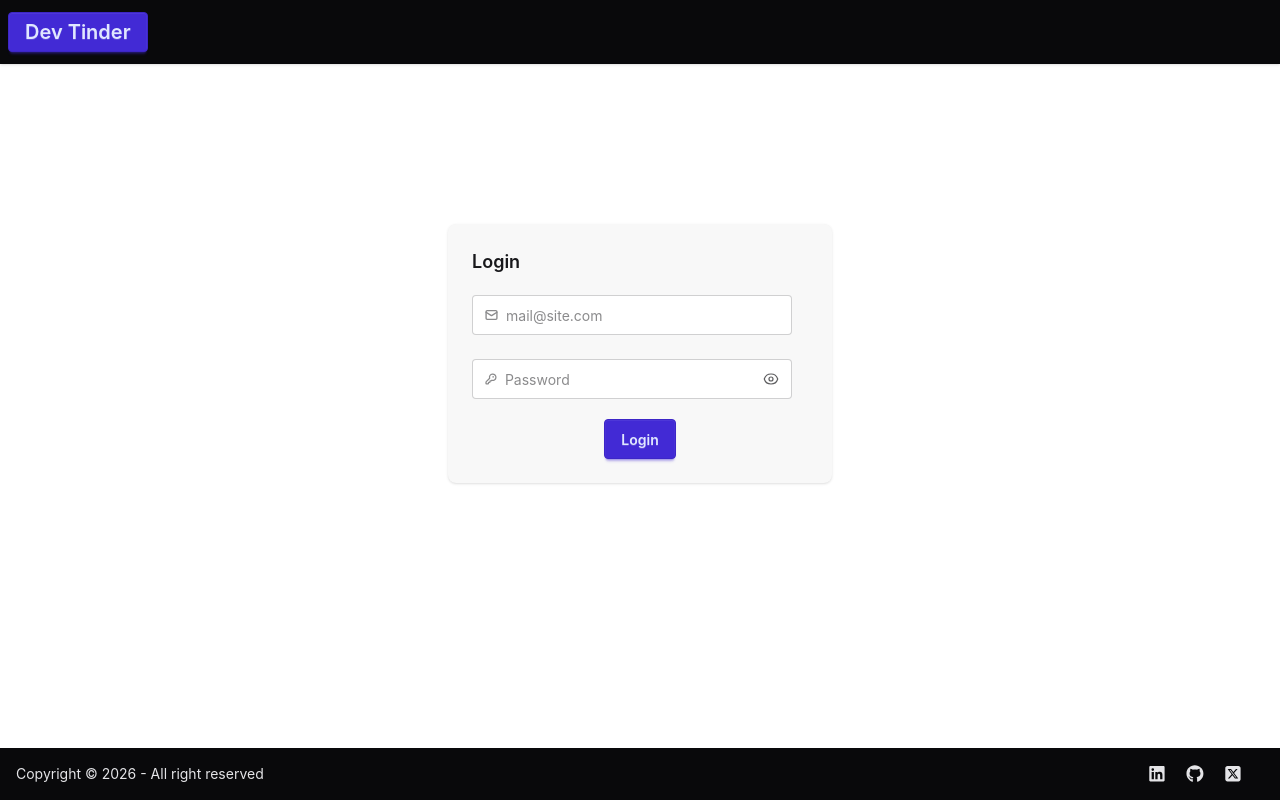
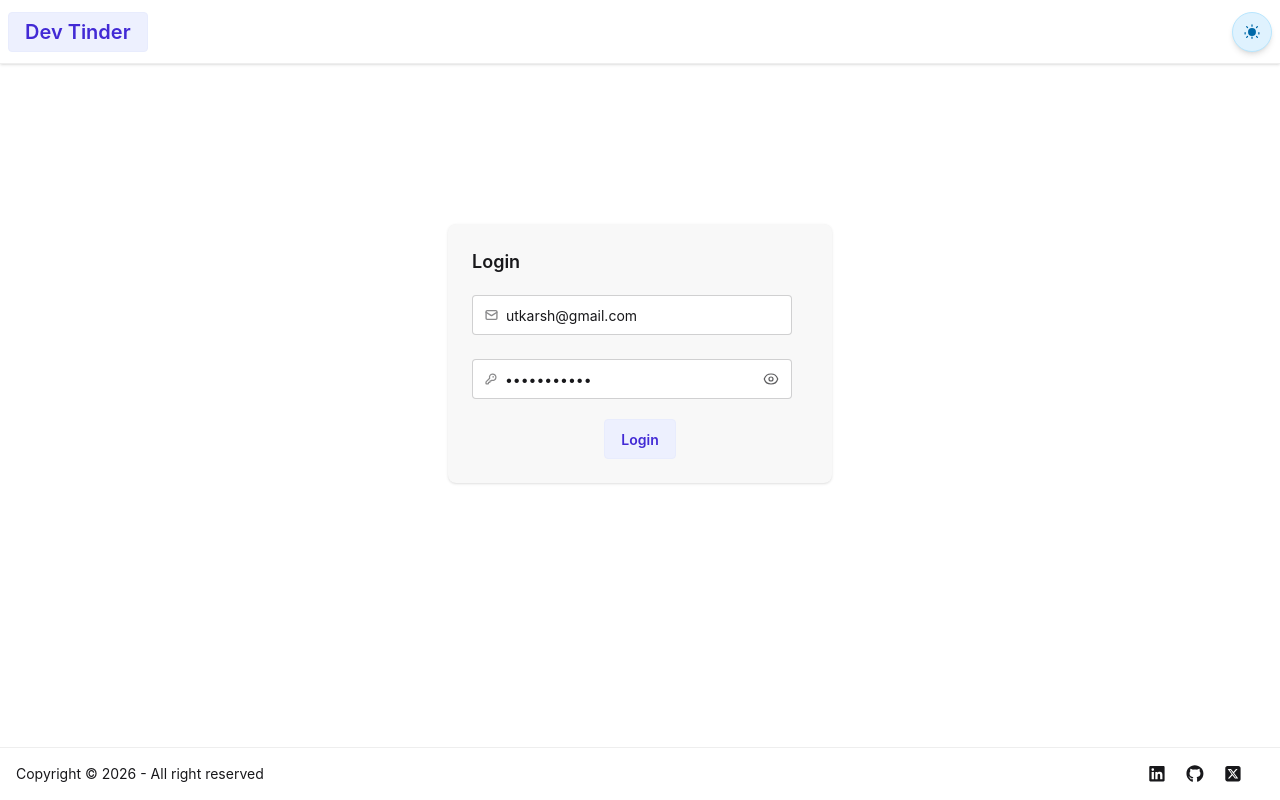
Before and after one commit to Utkarshcode1412/Dev-Tinder-Frontend, a React (Vite) app: page /login in a window 1280 px wide. Built offline with nearby package versions, Linux system fonts and the light colour scheme; no server answers.

Commit message:
added toggle button for dark and light mode in the navbar, added theme persistence using localStorage, and updated the login component to pre-fill email and password fields for testing purposes.

```diff
--- a/src/components/Body.jsx
+++ b/src/components/Body.jsx
@@ -1,9 +1,40 @@
-import React from 'react'
+import React, { useEffect } from 'react'
 import NavBar from './NavBar.jsx'
-import { Outlet } from 'react-router-dom'
+import { Outlet, useNavigate } from 'react-router-dom'
 import Footer from './Footer.jsx'
+import { useDispatch, useSelector } from 'react-redux'
+import axios from 'axios'
+import { BASE_URL } from '../utils/constants.js'
+import { addUser } from '../utils/userSlice.js'
 
 const Body = () => {
+  const dispatch = useDispatch();
+  const navigate = useNavigate();
+  const userData = useSelector((state) => state.user)
+
+  const fetchUser = async () => {
+    if(userData) return;
+
+    try{
+      const res = await axios.get(BASE_URL + "/profile/view", {
+       withCredentials: true,
+      });
+
+      dispatch(addUser(res.data));
+
+    }  catch(err){
+      if (err.status === 401) {
+        navigate("/login");
+      }
+      console.error(err);
+    }
+  };
+
+  useEffect(() => {
+    fetchUser();
+  }, []);
+
+
   return (
     <div>
         <NavBar />
--- a/src/components/Footer.jsx
+++ b/src/components/Footer.jsx
@@ -23,7 +23,7 @@ const Footer = () => {
 
   return (
     <div>
-        <footer className="footer sm:footer-horizontal bg-neutral text-neutral-content items-center p-4 fixed bottom-0 left-0 w-full z-50">
+        <footer className="footer sm:footer-horizontal border-t border-base-300 bg-base-100 text-base-content items-center p-4 fixed bottom-0 left-0 w-full z-50">
             <aside className="grid-flow-col items-center">
                 <p>Copyright © {new Date().getFullYear()} - All right reserved</p>
             </aside>
--- a/src/components/Login.jsx
+++ b/src/components/Login.jsx
@@ -13,8 +13,8 @@ const Login = () => {
 
   useEffect(() => {
     const savedEmail = localStorage.getItem("devTinderEmail") || "";
-    setEmailId("");
-    setPassword("");
+    setEmailId("utkarsh@gmail.com");
+    setPassword("Utkarsh@123");
   }, []);
 
   const dispatch = useDispatch();
@@ -141,7 +141,7 @@ const Login = () => {
                 </p>
                 {error && <p className="text-sm text-red-500 mt-2">{error}</p>}
                 <div className="card-actions justify-center pt-2">
-                  <button type="submit" className="btn btn-primary">Login</button>
+                  <button type="submit" className="btn btn-soft btn-primary">Login</button>
                 </div>
           </form>
         </div>
--- a/src/components/NavBar.jsx
+++ b/src/components/NavBar.jsx
@@ -1,46 +1,86 @@
-import React from 'react'
+import React, { useEffect, useState } from 'react'
 import { useSelector } from 'react-redux';
 import { FontAwesomeIcon } from '@fortawesome/react-fontawesome';
 import { faCircleUser, faRightToBracket, faGear } from '@fortawesome/free-solid-svg-icons';
-
+import { Link } from 'react-router-dom';
 
 const NavBar = () => {
   const user = useSelector((state) => state.user);
+  const [theme, setTheme] = useState(() => localStorage.getItem('theme') || 'light');
+
+  useEffect(() => {
+    const savedTheme = localStorage.getItem('theme');
+
+    if (savedTheme) {
+      setTheme(savedTheme);
+    } else if (window.matchMedia('(prefers-color-scheme: dark)').matches) {
+      setTheme('dark');
+    }
+  }, []);
+
+  useEffect(() => {
+    document.documentElement.setAttribute('data-theme', theme);
+    localStorage.setItem('theme', theme);
+  }, [theme]);
+
   return (
     <>
-       <div className="navbar bg-neutral shadow-sm">
+      <div className="navbar border-b border-base-300 bg-base-100 text-base-content shadow-sm">
         <div className="flex-1">
-            <a className="btn btn-primary text-xl">Dev Tinder</a>
+          <Link to="/" className="btn btn-soft btn-primary text-xl">Dev Tinder</Link>
         </div>
+
+        <div className="flex items-center gap-3">
           {user && (
-              <div className="flex items-center gap-3">
-                <div className=" rounded-2xl bg-blue-700 px-4 py-2 text-white shadow-sm">
+            <div className="rounded-2xl bg-blue-700 px-4 py-2 text-white shadow-sm">
               {user.firstName} {user.lastName}
             </div>
+          )}
+
+          <label
+            className={`flex h-10 w-10 items-center justify-center rounded-full border shadow-md transition-all duration-200 ${theme === 'dark' ? 'border-primary bg-slate-800 text-yellow-300' : 'border-sky-200 bg-sky-100 text-sky-700'}`}
+          >
+            <input
+              type="checkbox"
+              className="theme-controller sr-only"
+              checked={theme === 'dark'}
+              onChange={() => setTheme(theme === 'dark' ? 'light' : 'dark')}
+            />
+            {theme === 'dark' ? (
+              <svg xmlns="http://www.w3.org/2000/svg" viewBox="0 0 24 24" fill="currentColor" className="h-5 w-5">
+                <path d="M21 12.79A9 9 0 1 1 11.21 3 7 7 0 0 0 21 12.79Z" />
+              </svg>
+            ) : (
+              <svg xmlns="http://www.w3.org/2000/svg" viewBox="0 0 24 24" fill="currentColor" className="h-5 w-5">
+                <path d="M12 2.75a.75.75 0 0 1 .75.75v1.5a.75.75 0 0 1-1.5 0V3.5A.75.75 0 0 1 12 2.75Zm0 14.5a.75.75 0 0 1 .75.75v1.5a.75.75 0 0 1-1.5 0v-1.5A.75.75 0 0 1 12 17.25Zm8.25-5.25a.75.75 0 0 1 .75.75v1.5a.75.75 0 0 1-1.5 0v-1.5a.75.75 0 0 1 .75-.75Zm-16.5 0a.75.75 0 0 1 .75.75v1.5a.75.75 0 0 1-1.5 0v-1.5a.75.75 0 0 1 .75-.75ZM5.03 5.03a.75.75 0 0 1 1.06 0l1.06 1.06a.75.75 0 1 1-1.06 1.06L5.03 6.09a.75.75 0 0 1 0-1.06Zm11.88 11.88a.75.75 0 0 1 1.06 0l1.06 1.06a.75.75 0 0 1-1.06 1.06l-1.06-1.06a.75.75 0 0 1 0-1.06ZM5.03 18.97a.75.75 0 0 1 0-1.06l1.06-1.06a.75.75 0 0 1 1.06 1.06l-1.06 1.06a.75.75 0 0 1-1.06 0Zm11.88-11.88a.75.75 0 0 1 0-1.06l1.06-1.06a.75.75 0 1 1 1.06 1.06l-1.06 1.06a.75.75 0 0 1-1.06 0ZM12 7.25A4.75 4.75 0 1 1 7.25 12 4.75 4.75 0 0 1 12 7.25Z" />
+              </svg>
+            )}
+          </label>
+
+          {user && (
             <div className="dropdown dropdown-end">
               <div tabIndex={0} role="button" className="btn btn-primary btn-circle avatar mx-5">
                 <div className="w-14 rounded-full">
-                      <img
-                        alt="user photo"
-                        className="object-cover"
-                        src={user.photoUrl} />
+                  <img alt="user photo" className="object-cover" src={user.photoUrl} />
                 </div>
               </div>
+
               <ul
                 tabIndex="-1"
-                    className="menu menu-sm dropdown-content rounded-box z-1 mt-3 w-56 border border-blue-300 bg-slate-100 p-2 shadow-lg">
+                className="menu menu-sm dropdown-content rounded-box z-1 mt-3 w-56 border border-base-300 bg-base-100 p-2 shadow-lg"
+              >
                 <li>
-                      <a className="justify-between text-slate-800 hover:bg-blue-400">
+                  <Link to="/profile" className="justify-between text-base-content hover:bg-primary/10">
                     <span className="flex items-center gap-2">
                       <span className="text-blue-700">
                         <FontAwesomeIcon icon={faCircleUser} />
                       </span>
                       <span>Profile</span>
                     </span>
-                      </a>
+                  </Link>
                 </li>
                 <li>
-                      <a className="text-slate-800 hover:bg-blue-400">
+                  <a className="text-base-content hover:bg-primary/10">
                     <span className="flex items-center gap-2">
                       <span className="text-blue-700">
                         <FontAwesomeIcon icon={faGear} />
@@ -50,7 +90,7 @@ const NavBar = () => {
                   </a>
                 </li>
                 <li>
-                      <a className="text-slate-800 hover:bg-blue-400">
+                  <a className="text-base-content hover:bg-primary/10">
                     <span className="flex items-center gap-2">
                       <span className="text-blue-700">
                         <FontAwesomeIcon icon={faRightToBracket} />
@@ -61,8 +101,8 @@ const NavBar = () => {
                 </li>
               </ul>
             </div>
+          )}
         </div>
-            )}
       </div>
     </>
   )
```
Lines whose indentation alone changed are shown as unchanged.
